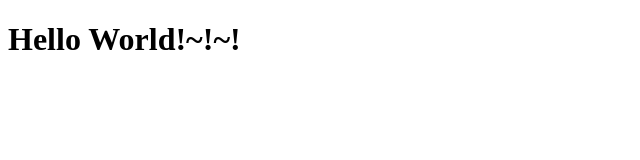
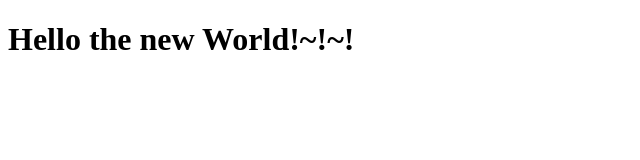
Before and after one commit to Yochen-Chang/GCP-CICD-Study, a plain HTML site: page index.html in a window 1280 px wide. Shown: the whole page, without its empty margins (0-640 px from the left). Drawn offline with Linux system fonts and the light colour scheme.

Commit message:
[Modify] Change Title

```diff
--- a/index.html
+++ b/index.html
@@ -1 +1 @@
-<!doctype html><html><body><h1>Hello World!~!~!</h1></body></html>
+<!doctype html><html><body><h1>Hello the new World!~!~!</h1></body></html>
```
